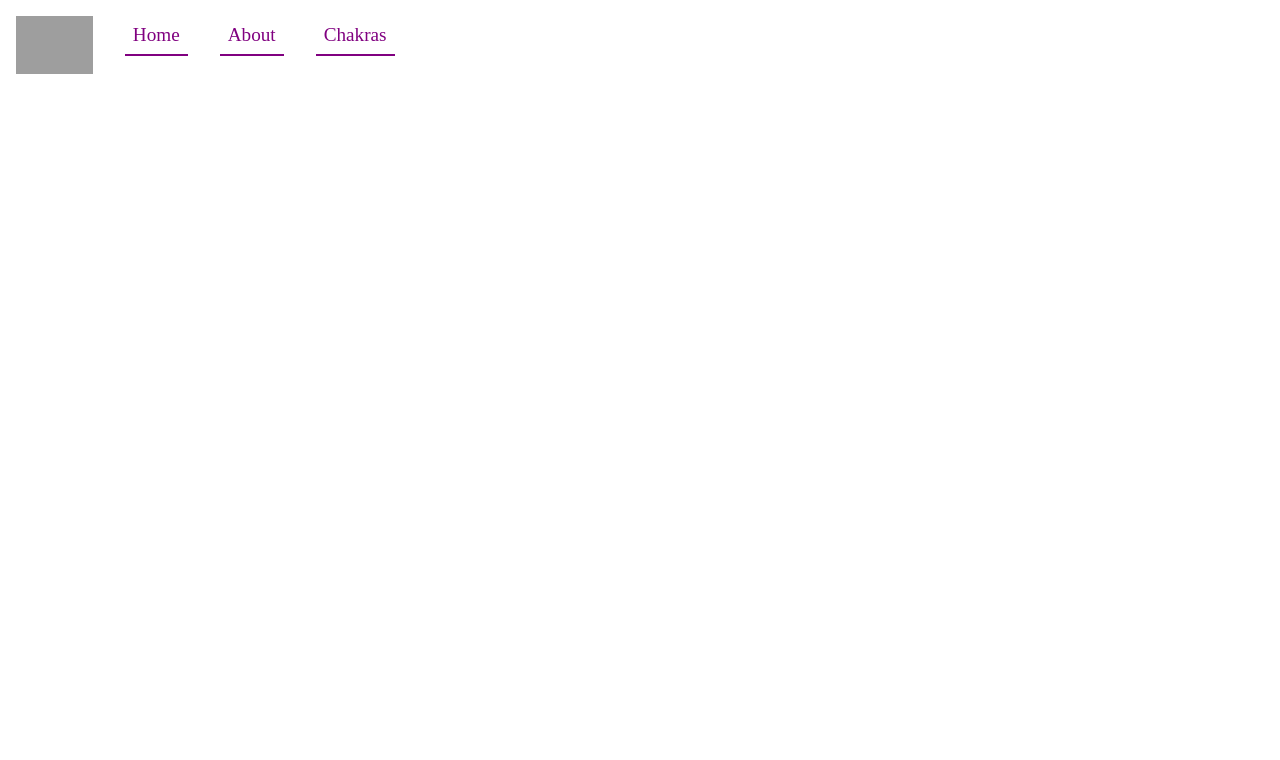
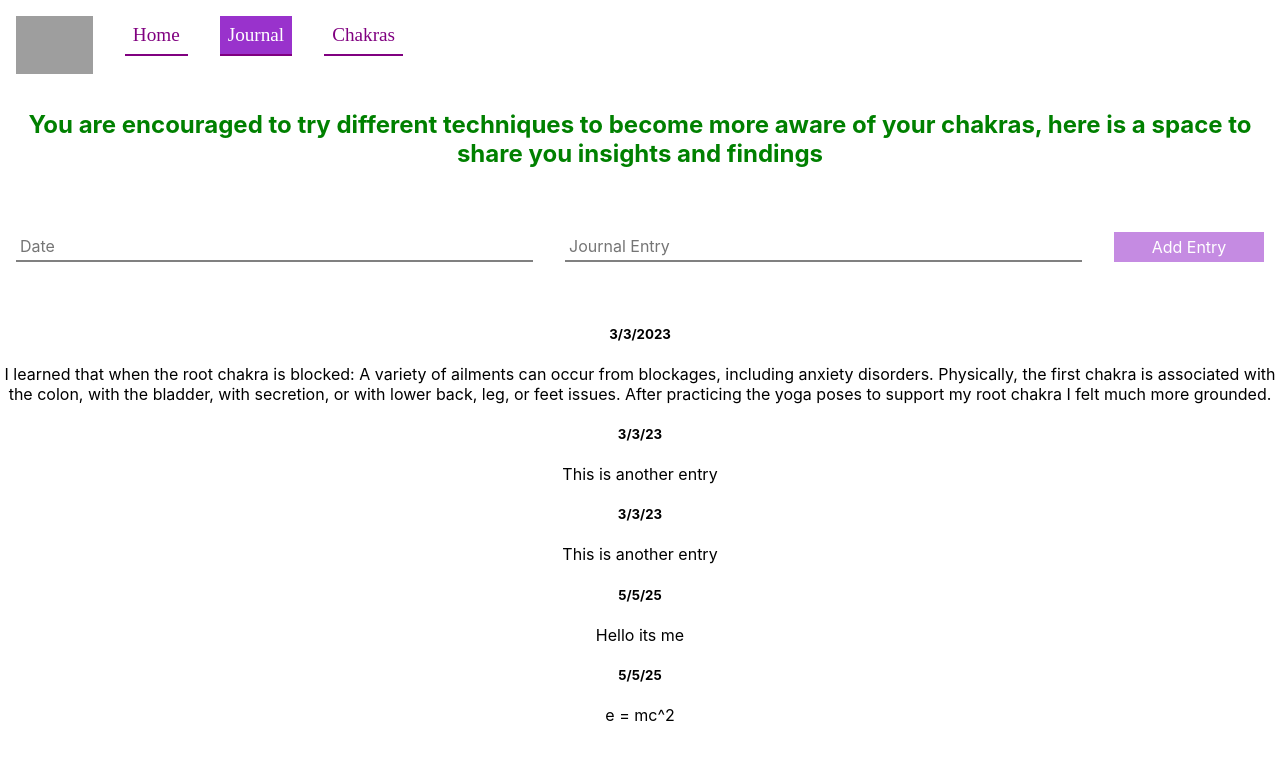
Before and after one commit to avikdal/chakras-app, a React (Create React App) app: page /journal in a window 1280 px wide. Shown: the top 760 px of the page. Built offline with nearby package versions, Linux system fonts and the light colour scheme; data requests are answered from the project's data file; grey boxes are pictures that could not be loaded.

Commit message:
added form and css

```diff
--- a/db.json
+++ b/db.json
@@ -1,9 +1,9 @@
 {
-    "chakraData" : [
+  "chakraData": [
     {
       "id": 1,
       "name": "Muladhara",
-              "english_name":"The Root Chakra",
+      "english_name": "The Root Chakra",
       "image": "https://www.arhantayoga.org/wp-content/uploads/2022/03/Root-Muladhara-Chakra.png",
       "location": "the base of the spine, the pelvic floor, and the first three vertebrae",
       "color": "Red",
@@ -14,7 +14,7 @@
     {
       "id": 2,
       "name": "Svadhishthana",
-              "english_name":"The Sacral Chakra",
+      "english_name": "The Sacral Chakra",
       "image": "https://www.arhantayoga.org/wp-content/uploads/2022/03/Svadhishthana-Navel-Chakra.png",
       "location": "above the pubic bone and below the navel",
       "color": "Orange",
@@ -25,7 +25,7 @@
     {
       "id": 3,
       "name": "Manipura",
-              "english_name":"The Solar Plexus Chakra",
+      "english_name": "The Solar Plexus Chakra",
       "image": "https://www.arhantayoga.org/wp-content/uploads/2022/03/Solar-Plexus-Manipura-Chakra.png",
       "location": "from the navel to about the ribcage; associated with all things metabolic, digestive, and stomach-related",
       "color": "Yellow",
@@ -36,7 +36,7 @@
     {
       "id": 4,
       "name": "Anahata",
-              "english_name":"The Heart Chakra",
+      "english_name": "The Heart Chakra",
       "image": "https://www.arhantayoga.org/wp-content/uploads/2022/03/Anahata-Heart-Chakra.png",
       "location": "the center of the chest, encapsulating the heart, the thymus gland (which plays a vital role in your endocrine and lymphatic system), the lungs, and the breasts",
       "color": "Green",
@@ -47,7 +47,7 @@
     {
       "id": 5,
       "name": "Vishuddha",
-              "english_name":"The Throat Chakra",
+      "english_name": "The Throat Chakra",
       "image": "https://www.arhantayoga.org/wp-content/uploads/2022/03/Throat-Vishuddha-Chakra.png",
       "location": "your throat; is associated with the thyroid, parathyroid, jaw, neck, mouth, tongue, and larynx",
       "color": "Blue",
@@ -58,7 +58,7 @@
     {
       "id": 6,
       "name": "Ajna",
-              "english_name":"The Third Eye Chakra",
+      "english_name": "The Third Eye Chakra",
       "image": "https://www.arhantayoga.org/wp-content/uploads/2022/03/Ajna-Third-Eye-Chakra.png",
       "location": "between the eyebrows; rules organs including the pituitary gland, eyes, head, and lower part of the brain",
       "color": "Indigo",
@@ -69,7 +69,7 @@
     {
       "id": 7,
       "name": "Sahastrara",
-              "english_name":"The Crown Chakra",
+      "english_name": "The Crown Chakra",
       "image": "https://www.arhantayoga.org/wp-content/uploads/2022/03/Crown-Sahasrara-Chakra.png",
       "location": "the top of the head",
       "color": "Violet",
@@ -77,5 +77,35 @@
       "crystals": "Selenite, clear quartz, lepidolite",
       "yoga": "Headstand, tree pose, savasana"
     }
+  ],
+  "journalEntries": [
+    {
+      "id": 1,
+      "date": "3/3/2023",
+      "entry": " I learned that when the root chakra is blocked: A variety of ailments can occur from blockages, including anxiety disorders. Physically, the first chakra is associated with the colon, with the bladder, with secretion, or with lower back, leg, or feet issues. After practicing the yoga poses to support my root chakra I felt much more grounded."
+    },
+    {
+      "date": "3/3/23",
+      "entry": "This is another entry",
+      "id": 2
+    },
+    {
+      "date": "3/3/23",
+      "entry": "This is another entry",
+      "id": 3
+    },
+    {
+      "date": "5/5/25",
+      "entry": "Hello its me",
+      "id": 4
+    },
+    {
+      "id": 5
+    },
+    {
+      "date": "5/5/25",
+      "entry": "e = mc^2",
+      "id": 6
+    }
   ]
 }
--- a/src/About.js
+++ /dev/null
@@ -1,15 +0,0 @@
-import React from "react";
-import Form from "./Form";
-
-function About(){
-    return (
-        <section id="about">
-            <h1 style={{ color: "green" }}>
-                You are encouraged to try different techniques to become more aware of your chakras, here is a space to share you insights and findings
-            </h1>
-            <Form />
-        </section>
-    )
-}
-
-export default About;
--- a/src/App.js
+++ b/src/App.js
@@ -3,7 +3,7 @@ import './App.css';
 import { Switch, Route } from "react-router-dom";
 import Header from "./Header"
 import Home from "./Home";
-import About from "./About";
+import Journal from "./Journal";
 import Chakras from "./Chakras";
 import ChakraDetail from './ChakraDetail';
 
@@ -12,8 +12,8 @@ function App() {
     <div className="App">
       <Header />
       <Switch>
-        <Route path="/about">
-          <About />
+        <Route path="/journal">
+          <Journal />
         </Route>
         <Route exact path="/chakras/:id">
           <ChakraDetail />
--- a/src/Form.js
+++ b/src/Form.js
@@ -1,19 +1,49 @@
 import React, { useState } from "react";
 
-function Form(){
+function Form({ entries, setEntries }){
+    const [form, setForm] = useState({});
+
+    let handleChange = (e) => {
+      let name = e.target.name;
+      let value = e.target.value;
+      setForm({
+        ...form,
+        [name]: value,
+      });
+    }
+
+    let handleSubmit = (e) => {
+        e.preventDefault();
+        fetch('http://localhost:3000/journalEntries', {
+            method: "POST",
+            headers: {
+                "Content-Type": "application/json",
+            },
+            body: JSON.stringify(form),
+        })
+        .then((r) => r.json())
+        .then((form) => setEntries([form, ...entries]))
+        // how do I reset the form after submission? setForm({})
+    }
 
     return (
-        <form>
-            <label>
-                Date:
-            <input type="text" name="date" />
-            </label>
-            <label>
-                Journal Entry:
-                <input type="text" name="journal" />
-            </label>
-            <input type="submit" value="Submit" />
+        <div className="entry-form">
+        <form onSubmit={handleSubmit}>
+            <input
+                onChange={handleChange}
+                type="text"
+                name="date"
+                placeholder="Date"
+            />
+            <input
+                onChange={handleChange}
+                type="text"
+                name="entry"
+                placeholder="Journal Entry"
+            />
+            <button className="button" type="submit">Add Entry</button>
         </form>
+        </div>
     );
 }
 
--- /dev/null
+++ b/src/Journal.js
@@ -0,0 +1,36 @@
+import React, { useEffect, useState } from "react";
+import Form from "./Form";
+
+function Journal(){
+    const [entries, setEntries] = useState([])
+
+    useEffect(() => {
+        fetch('http://localhost:3000/journalEntries')
+        .then(r => r.json())
+        .then(entries => setEntries(entries))
+    }, [])
+
+    const entryList = entries.map((entry) => {
+        return (
+            <div key={entry.id}>
+                <h5>{entry.date}</h5>
+                <p>{entry.entry}</p>
+            </div>
+        )
+    })
+
+
+    return (
+        <section id="about">
+            <h1 style={{ color: "green" }}>
+                You are encouraged to try different techniques to become more aware of your chakras, here is a space to share you insights and findings
+            </h1>
+            <Form entries={entries} setEntries={setEntries}/>
+            <div>
+                {entryList}
+            </div>
+        </section>
+    )
+}
+
+export default Journal;
--- a/src/NavBar.js
+++ b/src/NavBar.js
@@ -5,7 +5,7 @@ function NavBar(){
     return (
     <nav className="navBar">
         <NavLink exact to="/">Home</NavLink>
-        <NavLink to="/about">About</NavLink>
+        <NavLink to="/journal">Journal</NavLink>
         <NavLink exact to="/chakras">Chakras</NavLink>
     </nav>
     )
--- a/src/index.css
+++ b/src/index.css
@@ -75,3 +75,41 @@ nav a.active {
   padding: 2rem;
   margin: 1rem;
 }
+
+.entry-form {
+  padding: 2rem 1rem;
+  margin: 2rem 0;
+}
+
+.entry-form form {
+  display: flex;
+  justify-content: center;
+}
+
+.entry-form input {
+  margin-right: 2rem;
+  flex: 1;
+}
+
+input {
+  padding: 0.25rem;
+  border: none;
+  font-family: inherit;
+  font-size: 1em;
+  border-bottom: 2px solid gray;
+  transition: all 0.2s;
+  width: 100%;
+}
+
+.entry-form button {
+  width: 150px;
+}
+
+.button{
+  background-color: rgba(153, 50, 204, 0.564);
+  color: white;
+  padding: 0.25rem 1rem;
+  border: none;
+  font-family: inherit;
+  font-size: 1em;
+}
```
Lines whose indentation alone changed are shown as unchanged.
